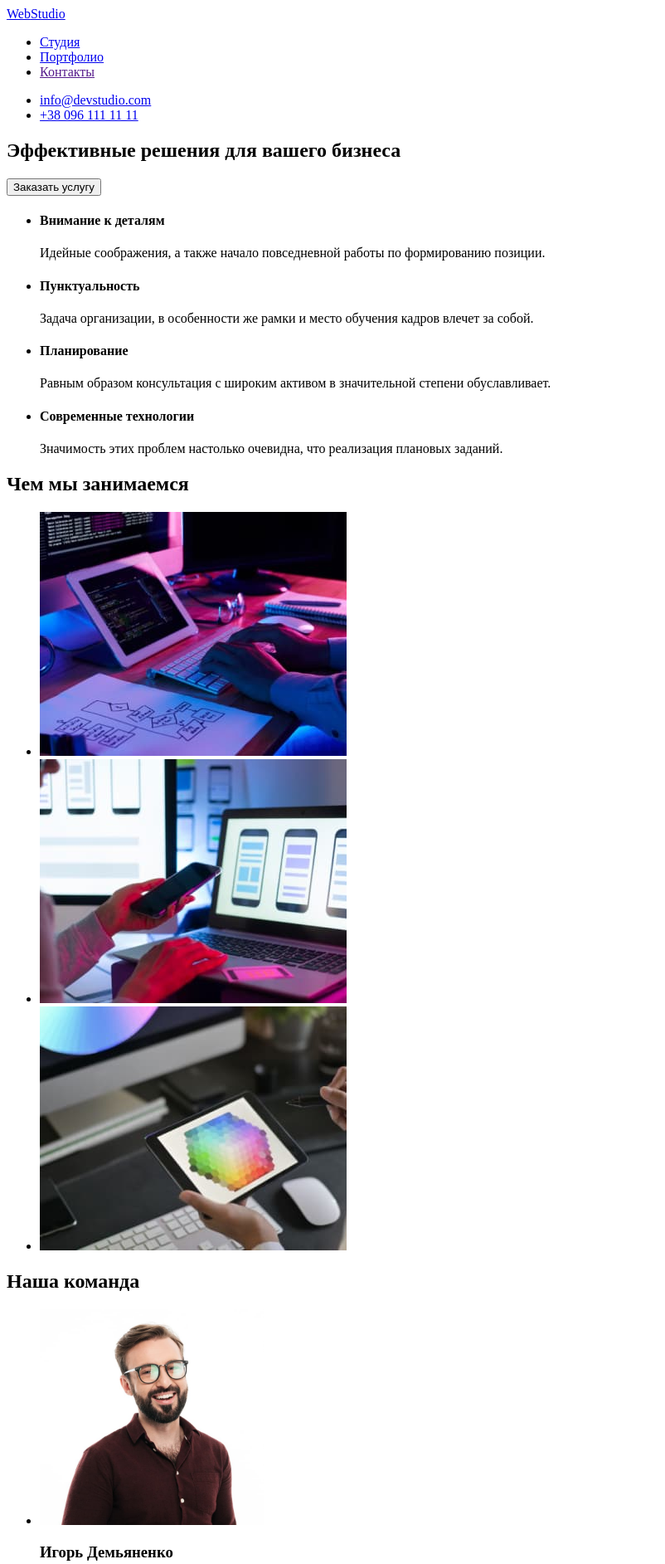
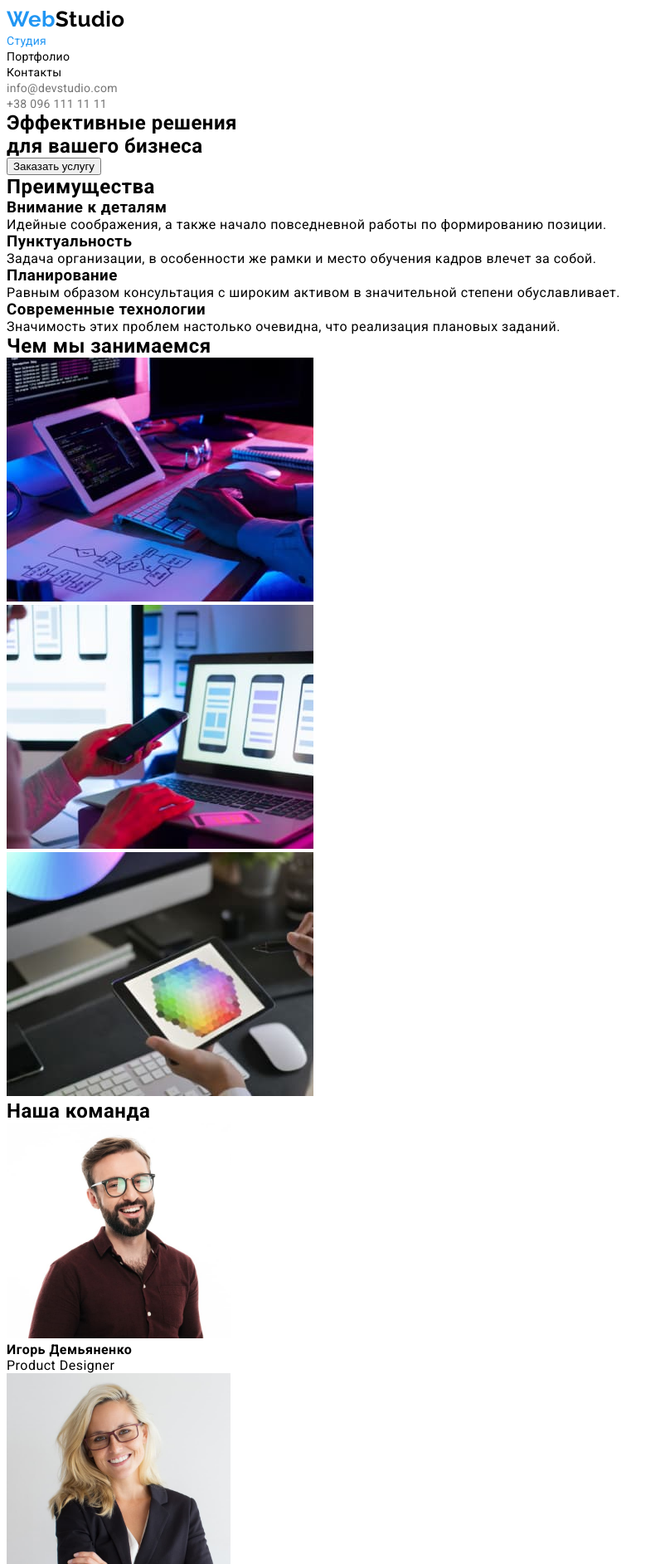
Before and after one commit to VitaliiShalamai/War2, a plain HTML site: page index.html in a window 1280 px wide. Shown: the top 1885 px of the page at 83% size, without its empty margins (0-802 px from the left). Drawn offline with Linux system fonts and the light colour scheme.

Commit message:
Закончил шапку

```diff
--- a/css/styles.css
+++ b/css/styles.css
@@ -6,3 +6,89 @@
   --title-color: #ffffff;
   --filter-color: #f5f4fa;
 }
+
+body {
+  background-color: var(--title-color);
+  color: var (--main-color);
+
+  font-family: "Roboto", sans-serif;
+  letter-spacing: 0.03em;
+}
+
+/* .container {
+  width: 1200px;
+  padding: 0 15px;
+  margin: 0 auto;
+} */
+
+/* .section {
+  padding-top: 94px;
+  padding-bottom: 94px;
+} */
+
+ul {
+  list-style: none;
+  padding: 0;
+  margin: 0;
+}
+
+a {
+  text-decoration: none;
+  color: inherit;
+}
+
+h1,
+h2,
+h3,
+h4,
+h5,
+p {
+  margin: 0;
+}
+
+/* Header */
+
+.logo {
+  color: #000000;
+  font-family: "Raleway";
+  font-style: normal;
+  font-weight: 700;
+  font-size: 26px;
+  line-height: 1.2;
+}
+
+.logo-item {
+  color: var(--accent-color);
+}
+
+/* Navigation */
+
+.nav-link {
+  font-size: 14px;
+  line-height: 1.14;
+  letter-spacing: 0.02em;
+
+  color: var (--main-color);
+}
+
+.nav-link:hover,
+.nav-link:focus {
+  color: var(--accent-color);
+}
+
+.current {
+  color: var(--accent-color);
+}
+
+.nav-contact {
+  font-size: 14px;
+  line-height: 1.14;
+  letter-spacing: 0.02em;
+
+  color: var(--text-color);
+}
+
+.nav-contact:hover,
+.nav-contact:focus {
+  color: var(--accent-color);
+}
--- a/index.html
+++ b/index.html
@@ -1,173 +1,137 @@
 <!DOCTYPE html>
 <html lang="ru">
+
 <head>
     <meta charset="UTF-8">
     <meta http-equiv="X-UA-Compatible" content="IE=edge">
     <meta name="viewport" content="width=device-width, initial-scale=1.0">
-        <title>Shalamai homework</title>
+    <title>Document</title>
     <link rel="preconnect" href="https://fonts.googleapis.com">
     <link rel="preconnect" href="https://fonts.gstatic.com" crossorigin>
-        <link
-            href="https://fonts.googleapis.com/css2?family=Raleway:wght@700&family=Roboto:wght@400;500;700;900&display=swap"
+    <link href="https://fonts.googleapis.com/css2?family=Raleway:wght@700&family=Roboto:wght@400;500;700;900&display=swap"
         rel="stylesheet">
     <link rel="stylesheet" href="./css/styles.css">
 </head>
 
 <body>
 
-        <!-- Шапка сайта -->
-        <header>
-            <nav class="navigation">
-                <a href="./index.html" class="logo">
-                     <span class="accent">Web</span><span class="logo-header">Studio</span>
-                </a>
-                <ul class="site-nav list">
-                    <li><a href="./index.html" class="link current">Студия</a></li>
-                    <li><a href="./portfolio.html" class="link">Портфолио</a></li>
-                    <li><a href="" class="link">Контакты</a></li>
+    <!-- Header -->
+
+    <header class="header">
+        <nav>
+            <a href="./index.html" class="logo"><span class="logo-item">Web</span>Studio</a>
+            <ul class="nav">
+                <li><a href="index.html" class="nav-link current">Студия</a></li>
+                <li><a href="portfolio.html" class="nav-link">Портфолио</a></li>
+                <li><a href="#contact" class="nav-link">Контакты</a></li>
             </ul>
         </nav>
-
-            <ul class="header-nav list">
-                <li>
-                    <a href="mailto:info@devstudio.com" class="link-contact">info@devstudio.com</a>
-                </li>
-                <li>
-                    <a href="tel:+380961111111" class="link-contact">+38 096 111 11 11</a>
-                </li>
+        <ul>
+            <li><a href="mailto:info@devstudio.com" class="nav-contact">info@devstudio.com</a></li>
+            <li><a href="tel:+380961111111" class="nav-contact">+38 096 111 11 11</a></li>
         </ul>
     </header>
 
-        <!-- Основное -->
-
     <main>
 
-            <!-- Герой -->
+        <!-- Hero -->
 
-            <section class="hero">
-                <h1 class="hero-title">Эффективные решения для вашего бизнеса</h1>
-                <button type="button" class="main-btn">Заказать услугу</button>
+        <section>
+            <div class="hero">
+                <h1 class="hero-title">
+                    Эффективные решения <br />
+                    для вашего бизнеса
+                </h1>
+                <button type="button">Заказать услугу</button>
+            </div>
         </section>
 
-
-            <!-- Особенности и преимущества -->
+        <!-- Skills -->
 
         <section>
-                <ul class="featur list">
+            <div class="skills">
+                <h2 class="skills-title">Преимущества</h2>
+                <ul class="skills-list">
                     <li>
-                        <h4 class="featur-title">Внимание к деталям</h4>
-                        <p class="text">
-                            Идейные соображения, а также начало повседневной работы по формированию позиции.
-                        </p>
+                        <h3>Внимание к деталям</h3>
+                        <p>Идейные соображения, а также начало повседневной работы по формированию позиции.</p>
                     </li>
                     <li>
-                        <h4 class="featur-title">Пунктуальность</h4>
-                        <p class="text">
-                            Задача организации, в особенности же рамки и место обучения кадров влечет за собой.
-                        </p>
+                        <h3>Пунктуальность</h3>
+                        <p>Задача организации, в особенности же рамки и место обучения кадров влечет за собой.</p>
                     </li>
                     <li>
-                        <h4 class="featur-title">Планирование</h4>
-                        <p class="text">
-                            Равным образом консультация с широким активом в значительной степени обуславливает.
-                        </p>
+                        <h3>Планирование</h3>
+                        <p>Равным образом консультация с широким активом в значительной степени обуславливает.</p>
                     </li>
                     <li>
-                        <h4 class="featur-title">Современные технологии</h4>
-                        <p class="text">
-                            Значимость этих проблем настолько очевидна, что реализация плановых заданий.
-                        </p>
+                        <h3>Современные технологии</h3>
+                        <p>Значимость этих проблем настолько очевидна, что реализация плановых заданий.</p>
                     </li>
                 </ul>
+            </div>
         </section>
 
-            <!-- Чем мы занимаемся -->
+        <!-- Examples -->
 
         <section>
-                <h2 class="section-title">Чем мы занимаемся</h2>
+            <div class="works">
+                <h2 class="works-title">Чем мы занимаемся</h2>
+                <ul class="works-list">
+                    <li><img src="./images/wedo1.jpg" alt="Разработчик пишет код" width="370"></li>
+                    <li><img src="./images/wedo2.jpg" alt="Дизайнер создает макет" width="370"></li>
+                    <li><img src="./images/wedo3.jpg" alt="Дизайнер работает с палитрой" width="370"></li>
+                </ul>
+            </div>
+        </section>
 
-                    <ul class="list">
-                        <li>
-                            <img src="./images/wedo1.jpg" alt="Разработчик пишет код" width="370" />
+        <!-- Team -->
+
+        <section>
+            <div class="team">
+                <h2 class="team-title">Наша команда</h2>
+                <ul class="team-list">
+                    <li class="team-item">
+                        <img src="./images/product.jpg" alt="Дизайнер" width="270">
+                        <h4 class="team-name">Игорь Демьяненко</h4>
+                        <p class="team-position">Product Designer</p>
                     </li>
-                        <li>
-                            <img src="./images/wedo2.jpg" alt="Просмотр мобильных макетов на компютере" width="370" />
+                    <li class="team-item">
+                        <img src="./images/frontend.jpg" alt="Разработчик" width="270">
+                        <h4 class="team-name">Ольга Репина</h4>
+                        <p class="team-position">Frontend Developer</p>
                     </li>
-                        <li>
-                            <img src="./images/wedo3.jpg" alt="Работа с палитрой на планшете" width="370" />
+                    <li class="team-item">
+                        <img src="./images/marketing.jpg" alt="Маркетолог" width="270">
+                        <h4 class="team-name">Николай Тарасов</h4>
+                        <p class="team-position">Marketing</p>
+                    </li>
+                    <li class="team-item">
+                        <img src="./images/designer.jpg" alt="Юа-Дизайнер" width="270">
+                        <h4 class="team-name">Михаил Ермаков</h4>
+                        <p class="team-position">UI Designer</p>
                     </li>
                 </ul>
-
+            </div>
         </section>
-
-            <!-- Наша команда -->
-
-            <section class="section">
-                <h2 class="section-title">Наша команда</h2>
-
-                <ul class="list">
-                    <li>
-                        <img src="./images/product.jpg" alt="Фотография Продакт-дизайнера" width="270">
-                        <h3 class="name">Игорь Демьяненко</h3>
-                        <p class="position">
-                            Product Designer
-                        </p>
-                    </li>
-
-                    <li>
-                        <img src="./images/frontend.jpg" alt="Фоторафия разработчика" width="270">
-                        <h3 class="name">Ольга Репина</h3>
-                        <p class="position">
-                            Frontend Developer
-                        </p>
-                    </li>
-
-                    <li>
-                        <img src="./images/marketing.jpg" alt="Фотография маркетолога" width="270">
-                        <h3 class="name">Николай Тарасов</h3>
-                        <p class="position">
-                            Marketing
-                        </p>
-                    </li>
-
-                    <li>
-                        <img src="./images/designer.jpg" alt="Фоторафия дизайнера" width="270">
-                        <h3 class="name">Михаил Ермаков</h3>
-                        <p class="position">
-                            UI Designer
-                        </p>
-                    </li>
-                </ul>
-
-            </section>
-
 
     </main>
 
     <!-- Footer -->
 
     <footer>
-
-            <div class="footer-box">
-                <a href="./index.html" class="logo">
-                    <span class="accent">Web</span><span class="logo-footer">Studio</span>
-                </a>
-
-                <address>
-                    <ul class="footer-nav list">
-                        <li>
-                            <a href="г.Киев,пр-тЛесиУкраинки,26" class="link-office">г. Киев, пр-т Леси Украинки, 26</a>
-                        </li>
-                        <li>
-                            <a href="info@example.com" class="link-contact">info@example.com</a>
-                        </li>
-                        <li>
-                            <a href="+380991111111" class="link-contact">+38 099 111 11 11</a>
-                        </li>
+        <div class="footer">
+            <a href="./index.html" class="logo"><span class="logo-item">Web</span>Studio</a>
+            <address id="contact">
+                <ul>
+                    <li><a href="https://goo.gl/maps/MUDhVGZBAiDzLB5r7" target="_blank" rel="noreferrer noopener">г. Киев,
+                            пр-т Леси Украинки, 26</a></li>
+                    <li><a href="mailto:info@example.com">info@example.com</a></li>
+                    <li><a href="tel:+380991111111">+38 099 111 11 11</a></li>
                 </ul>
             </address>
         </div>
-
     </footer>
 </body>
+
 </html>
```
Lines whose indentation alone changed are shown as unchanged.
